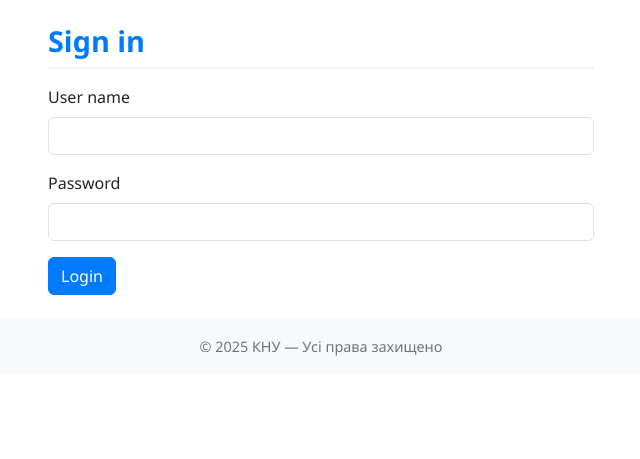
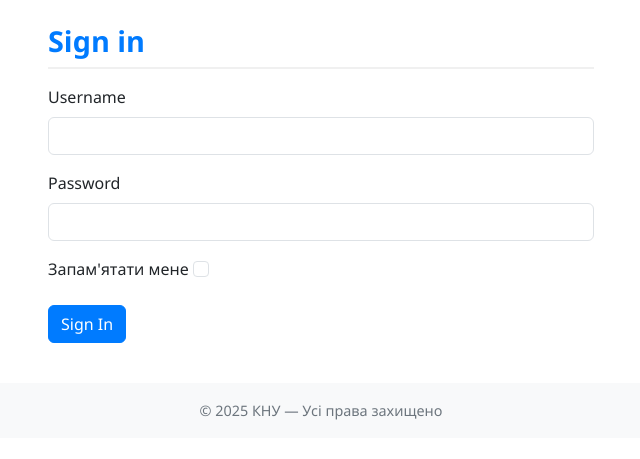
Before and after one commit to sneakhokage/flask_app_tretiak, a Flask app: page /users/login in a window 1280 px wide. Shown: the part 56-515 px from the top of the page, without its empty margins (319-959 px from the left). Run offline with Flask 3, Linux system fonts and the light colour scheme; some libraries are stand-ins or nearby versions.

Commit message:
Refactor login form (wtf)

```diff
--- a/app/__init__.py
+++ b/app/__init__.py
@@ -6,7 +6,8 @@ app.config['SECRET_KEY'] = 'secret-key-for-lab-4'
 
 from app import views
 
-from app.users.views import users_bp
+from .users import users_bp
 app.register_blueprint(users_bp, url_prefix='/users')
+
 from .products import products_bp
 app.register_blueprint(products_bp, url_prefix='/products')
--- a/app/forms.py
+++ b/app/forms.py
@@ -1,5 +1,7 @@
 from flask_wtf import FlaskForm
-from wtforms import StringField, SelectField, TextAreaField, SubmitField
+
+from wtforms import StringField, SelectField, TextAreaField, SubmitField, PasswordField, BooleanField
+
 from wtforms.validators import DataRequired, Email, Length, Regexp, email
 
 class ContactForm(FlaskForm):
@@ -17,20 +19,33 @@ class ContactForm(FlaskForm):
         DataRequired(message="Це поле є обов'язковим."),
         Email(message="Введіть коректну email адресу.")
     ])
-
     phone = StringField('Phone', validators=[
         Regexp(r'^\+380\d{9}$', message="Формат номеру має бути: +380XXXXXXXXX")
     ])
-
     subject = SelectField('Subject', choices=[
         ('general', 'Загальне питання'),
         ('support', 'Технічна підтримка'),
         ('feedback', 'Відгук про сайт')
     ], validators=[DataRequired(message="Будь ласка, оберіть тему.")])
-
     message = TextAreaField('Message', validators=[
         DataRequired(message="Це поле є обов'язковим."),
         Length(max=500, message="Повідомлення не може перевищувати 500 символів.")
     ])
+    submit = SubmitField('Send')
 
-    submit = SubmitField('Send')
+class LoginForm(FlaskForm):
+    """
+    Клас форми для сторінки входу.
+    """
+    username = StringField('Username', validators=[
+        DataRequired(message="Це поле є обов'язковим.")
+    ])
+
+    password = PasswordField('Password', validators=[
+        DataRequired(message="Це поле є обов'язковим."),
+        Length(min=4, max=10, message="Поле має бути довжиною від 4 до 10 символів.")
+    ])
+
+    remember = BooleanField("Запам'ятати мене")
+
+    submit = SubmitField('Sign In')
--- a/app/products/__init__.py
+++ b/app/products/__init__.py
@@ -1,5 +1,4 @@
 from flask import Blueprint
-
 
 products_bp = Blueprint('products', __name__, template_folder='templates')
 
--- /dev/null
+++ b/app/templates/includes/_macros.html
@@ -0,0 +1,22 @@
+{# --- МАКРОС ДЛЯ РЕНДЕРИНГУ ПОЛІВ WTF-FORM --- #}
+{% macro render_field(field) %}
+  <div class="mb-3">
+    {{ field.label(class="form-label") }}
+
+    {# Окрема логіка для галочки "remember" #}
+    {% if field.type == 'BooleanField' %}
+      {{ field(class="form-check-input") }}
+    {% else %}
+      {{ field(class="form-control" + (" is-invalid" if field.errors else "")) }}
+    {% endif %}
+
+    {# Блок для показу помилок валідації #}
+    {% if field.errors %}
+      <div class="invalid-feedback">
+        {% for error in field.errors %}
+          <span>{{ error }}</span>
+        {% endfor %}
+      </div>
+    {% endif %}
+  </div>
+{% endmacro %}
--- a/app/users/templates/users/login.html
+++ b/app/users/templates/users/login.html
@@ -1,4 +1,7 @@
 {% extends 'base.html' %}
+
+
+{% from 'includes/_macros.html' import render_field with context %}
 
 {% block title %}Login Page{% endblock %}
 
@@ -6,16 +9,17 @@
 <div class="row justify-content-center">
     <div class="col-md-6">
         <h2>Sign in</h2>
-        <form method="POST" action="{{ url_for('users.login') }}">
+
+        <form method="POST" action="{{ url_for('users.login') }}" novalidate>
+            {{ form.hidden_tag() }}
+
+            {{ render_field(form.username) }}
+            {{ render_field(form.password) }}
+            {{ render_field(form.remember) }}
+
             <div class="mb-3">
-                <label for="username" class="form-label">User name</label>
-                <input type="text" class="form-control" id="username" name="username" required>
+              {{ form.submit(class="btn btn-primary") }}
             </div>
-            <div class="mb-3">
-                <label for="password" class="form-label">Password</label>
-                <input type="password" class="form-control" id="password" name="password" required>
-            </div>
-            <button type="submit" class="btn btn-primary">Login</button>
         </form>
     </div>
 </div>
--- a/app/users/templates/users/profile.html
+++ b/app/users/templates/users/profile.html
@@ -13,9 +13,6 @@
     <a href="{{ url_for('users.set_theme', theme='light') }}" class="btn btn-light">Світла</a>
     <a href="{{ url_for('users.set_theme', theme='dark') }}" class="btn btn-dark">Темна</a>
 </div>
-<hr>
-    <p>Тут ви можете отримати інформацію та вийти з системи.</p>
-    <a href="{{ url_for('users.logout') }}" class="btn btn-danger mb-4">Вийти</a>
   {% else %}
     <div class="alert alert-warning">
         Ви не увійшли в систему. Будь ласка, <a href="{{ url_for('users.login') }}" class="alert-link">увійдіть</a>.
--- a/app/users/views.py
+++ b/app/users/views.py
@@ -1,56 +1,51 @@
-from flask import Blueprint, render_template, request, redirect, url_for, flash, session, make_response
+from flask import render_template, request, url_for, redirect, session, flash, make_response
 
-users_bp = Blueprint('users', __name__, template_folder='templates')
+from . import users_bp
 
-@users_bp.route('/hi/<name>')
+from app.forms import LoginForm
+
+@users_bp.route("/hi/<string:name>")
 def greetings(name):
-    age = request.args.get('age', '')
-    return render_template('users/hi.html', name=name, age=age)
+    age = request.args.get("age")
+    return render_template("users/hi.html", name=name, age=age)
 
-@users_bp.route('/admin')
+@users_bp.route("/admin")
 def admin():
-    return redirect(url_for('users.greetings', name='Administrator', age=45))
+    return redirect(url_for(".greetings", name="ADMIN"))
 
 @users_bp.route('/login', methods=['GET', 'POST'])
 def login():
-    """Обробляє GET (показ форми) та POST (вхід) запити."""
-    if request.method == 'POST':
-        username = request.form.get('username')
-        password = request.form.get('password')
+    form = LoginForm()
+
+    if form.validate_on_submit():
+        username = form.username.data
+        password = form.password.data
+        remember = form.remember.data
 
         if username == 'admin' and password == '12345':
             session['username'] = username
-            flash("Ви успішно увійшли!", "success")
+            flash_message = f"Ви успішно увійшли! Опцію 'Запам'ятати мене' {'обрано' if remember else 'не обрано'}."
+            flash(flash_message, "success")
             return redirect(url_for('users.profile'))
         else:
-            flash("Неправильне ім'я користувача або пароль. Спробуйте ще раз", "danger")
-            return redirect(url_for('users.login'))
-    return render_template('users/login.html')
+            flash("Неправильне ім'я користувача або пароль. Спробуйте ще раз!", "danger")
 
-@users_bp.route('/logout')
-def logout():
-    """Видаляє користувача з сесії."""
-    session.pop('username', None)
-    flash("Ви успішно вийшли з системи.", "info")
-    return redirect(url_for('users.login'))
+    return render_template('users/login.html', form=form)
 
 @users_bp.route('/profile', methods=['GET', 'POST'])
 def profile():
-    """Сторінка профілю користувача (також обробляє cookies)."""
     if 'username' not in session:
         flash("Будь ласка, увійдіть, щоб побачити цю сторінку.", "warning")
         return redirect(url_for('users.login'))
 
     if request.method == 'POST':
         response = make_response(redirect(url_for('users.profile')))
-
         action = request.form.get('action')
 
         if action == 'add_cookie':
             key = request.form.get('cookie_key')
             value = request.form.get('cookie_value')
             expires_sec = request.form.get('cookie_expires')
-
             if key and value:
                 max_age = None
                 if expires_sec:
@@ -58,18 +53,14 @@ def profile():
                         max_age = int(expires_sec)
                     except ValueError:
                         pass
-
                 response.set_cookie(key, value, max_age=max_age)
                 flash(f"Кукі '{key}' успішно додано!", "success")
 
         elif action == 'delete_cookie':
             key = request.form.get('delete_key')
-            if key:
-                if key in request.cookies:
-                    response.delete_cookie(key)
-                    flash(f"Кукі '{key}' успішно видалено!", "success")
-                else:
-                    flash(f"Кукі '{key}' не знайдено!", "warning")
+            if key and key in request.cookies:
+                response.delete_cookie(key)
+                flash(f"Кукі '{key}' успішно видалено!", "success")
 
         elif action == 'delete_all_cookies':
             cookies_keys = request.cookies
@@ -79,20 +70,21 @@ def profile():
             flash("Всі кукі (окрім сесії) видалено.", "info")
 
         return response
+
     all_cookies = request.cookies
     return render_template('users/profile.html', cookies=all_cookies)
 
+@users_bp.route('/logout')
+def logout():
+    session.pop('username', None)
+    flash("Ви успішно вийшли з системи.", "info")
+    return redirect(url_for('users.login'))
+
 @users_bp.route('/set_theme')
 def set_theme():
-    """
-    Встановлює кукі 'theme' та перенаправляє на 'profile'
-    """
     theme = request.args.get('theme')
-
     response = make_response(redirect(url_for('users.profile')))
-
     if theme in ['light', 'dark']:
         response.set_cookie('theme', theme, max_age=31536000)
         flash(f"Тему змінено на '{theme}'", "success")
-
     return response
```
Also changed, not shown: app/users/__init__.py (+6 -6 lines).
